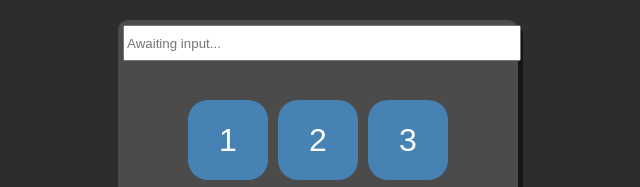
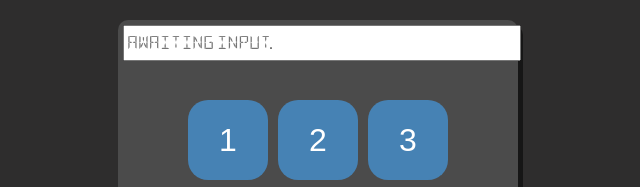
Before and after one commit to LukCen/top-calculator, a plain HTML site: page index.html in a window 1280 px wide. Shown: the top 187 px of the page, 322-962 px from the left. Drawn offline with Linux system fonts and the light colour scheme.

Commit message:
new font added for display

```diff
--- a/scss/_main.scss
+++ b/scss/_main.scss
@@ -28,6 +28,7 @@ main {
   height: 100%;
   width: 100%;
   display: block;
+  font-family: 'Segment', sans-serif
 }
 
 .keypad {
--- /dev/null
+++ b/scss/_segment-font.scss
@@ -0,0 +1,4 @@
+@font-face {
+  font-family: 'Segment';
+  src: url("../assets/DSEG14Modern-Regular.ttf");
+}
--- a/scss/style.scss
+++ b/scss/style.scss
@@ -1,3 +1,4 @@
 @use "./reset.scss";
 @use "./main.scss";
-@use "./rwd.scss"
+@use "./rwd.scss";
+@use "./segment-font.scss";
```
Also changed, not shown: assets/DSEG-LICENSE.txt (added), assets/DSEG14Modern-Regular.ttf (added), css/style.css, 2 other files.
